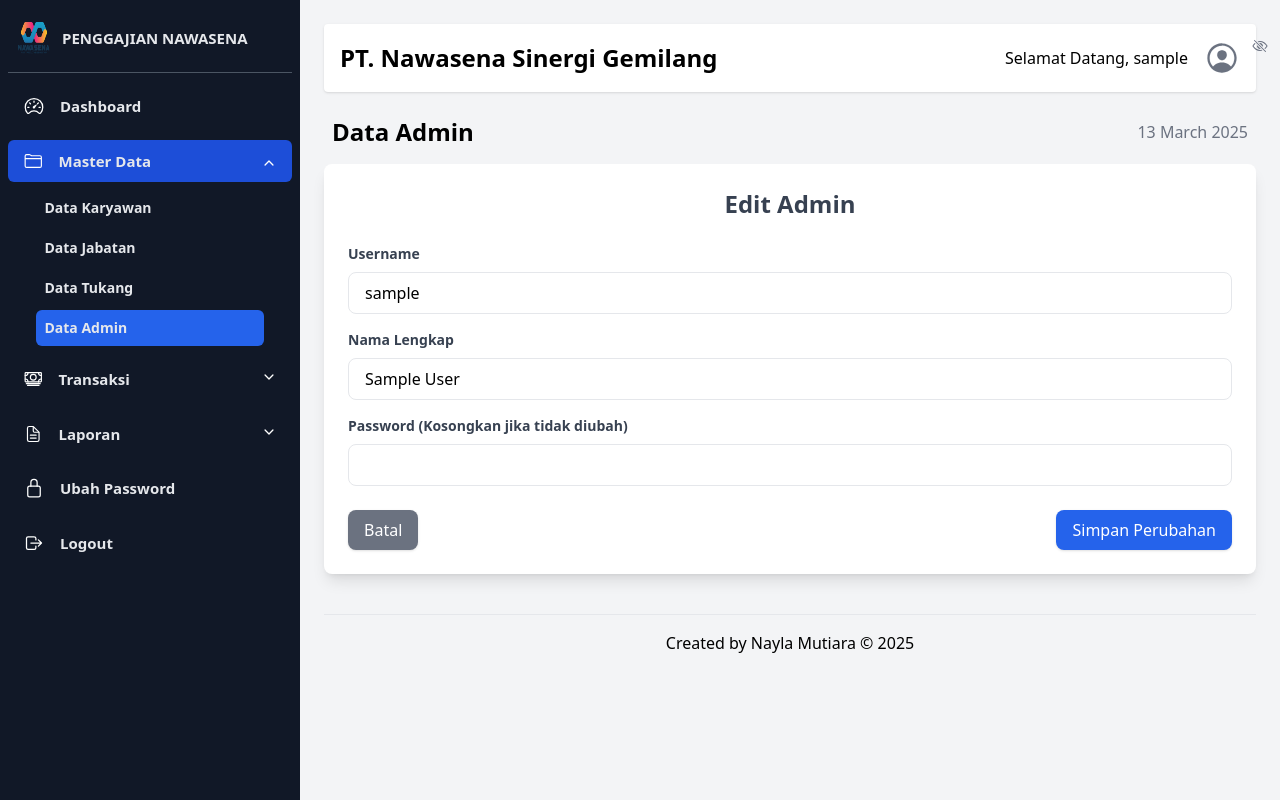
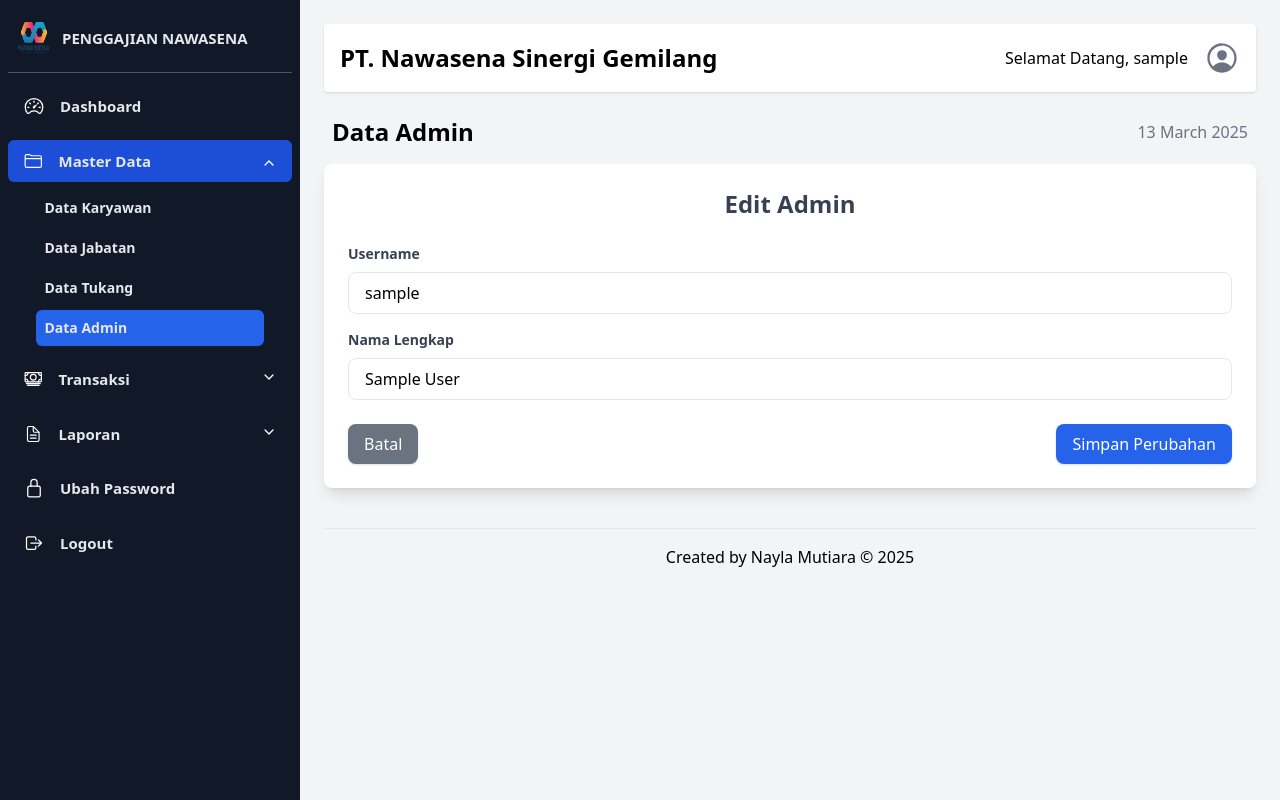
Before and after one commit to naylamutiara03/Apk-Penggajian-Nawasena, a PHP site: page /data_admin.php?view=edit&id=1 in a window 1280 px wide. Run offline with PHP 8.4, Linux system fonts and the light colour scheme; the visitor is signed in with stand-in values (Sample User, id 1); tables that the repository leaves empty or names only in its code hold one stand-in row (values such as "Sample post"); data that the repository does not hold is empty; some libraries are stand-ins or nearby versions.

Commit message:
- non aktif 1 icon eyes karna ganda di 1 field form - perbagus tampilan form (ubah style form, ubah style button batal dan ubah password) - hapus field ubah password di edit data admin (karna sudah ada page ubah password tersendiri)

```diff
--- a/data_admin.php
+++ b/data_admin.php
@@ -263,15 +263,6 @@ include("sidebar.php");
                                     class="w-full px-4 py-2 border rounded-lg focus:outline-none focus:ring-2 focus:ring-blue-500">
                             </div>
 
-                            <div class="mb-4">
-                                <label class="block text-gray-700 text-sm font-semibold mb-2">Password (Kosongkan jika tidak
-                                    diubah)</label>
-                                <input type="password" id="password" name="password"
-                                    class="w-full px-4 py-2 border rounded-lg focus:outline-none focus:ring-2 focus:ring-blue-500">
-                                <button type="button" onclick="togglePassword()" class="absolute top-9 right-3 text-gray-500">
-                                    <ion-icon id="eyeIcon" name="eye-off-outline"></ion-icon>
-                                </button>
-                            </div>
                             <div class="flex justify-between mt-6">
                                 <a href="data_admin.php"
                                     class="px-4 py-2 bg-gray-500 text-white rounded-lg shadow hover:bg-gray-600 transition">
```
Also changed, not shown: ubah_password.php (+27 -8 lines).
